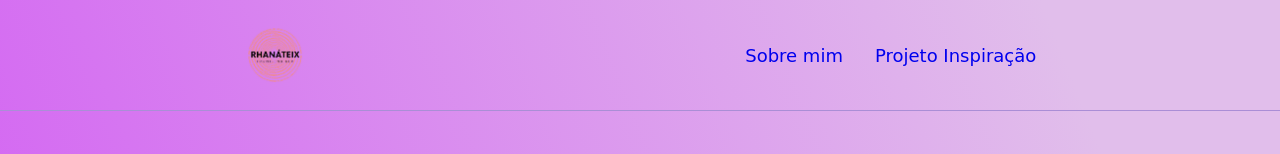
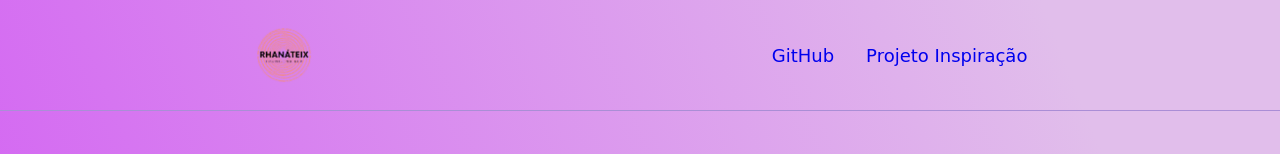
Before and after one commit to RhanaTeix/landingPageRBAdapted, a plain HTML site: page index.html in a window 1280 px wide. Shown: the top 154 px of the page. Drawn offline with Linux system fonts and the light colour scheme; a web font is replaced by a local one.

Commit message:
changed the 'about me'section to 'github'+link

```diff
--- a/index.html
+++ b/index.html
@@ -13,7 +13,7 @@
   <header class="menu">
     <img class="menu-imagem" src="logortbl.png" alt="logo RhanáTeix Front-end Dev">
     <nav class="menu-sessoes">
-      <a class="menu-item" href="https://dev.to/rhanateix" target="_blank" rel="noopener noreferrer">Sobre mim</a>
+      <a class="menu-item" href="https://github.com/RhanaTeix" target="_blank" rel="noopener noreferrer">GitHub</a>
       <a class="menu-item" href="https://www.youtube.com/watch?v=llF6vD-RljE" target="_blank"
         rel="noopener noreferrer">Projeto Inspiração</a>
     </nav>
```
